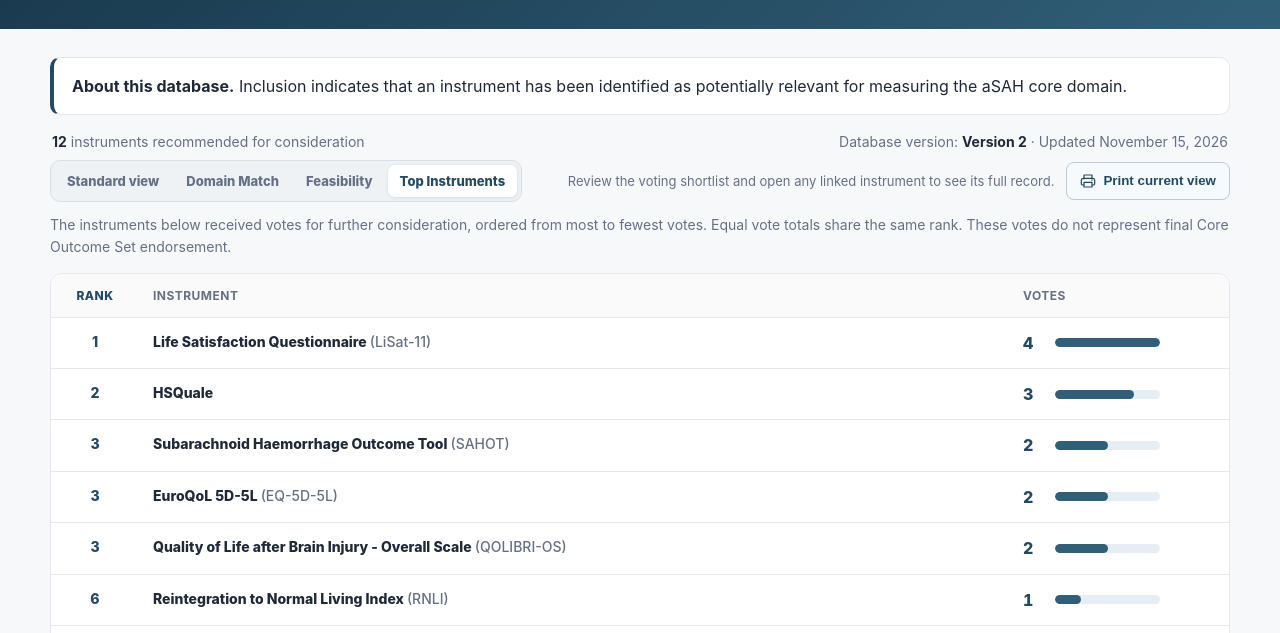
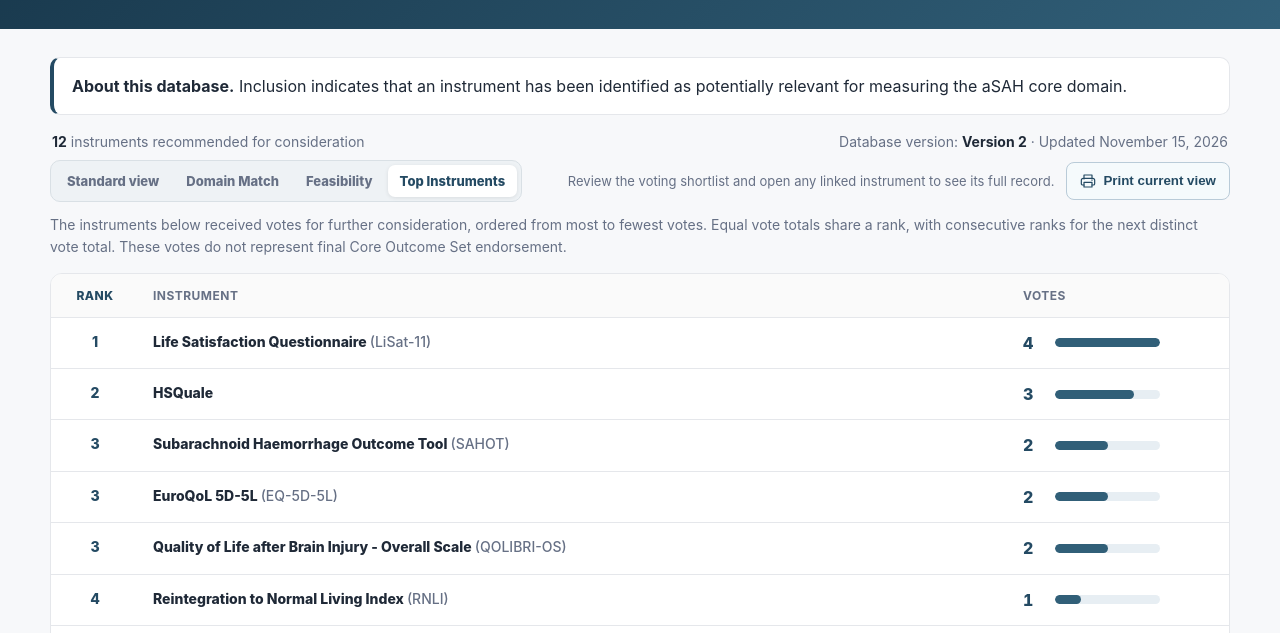
Before and after one commit to SeanFTPatterson/Health-Related-Quality-of-Life-, a plain HTML site: page index.html in a window 1280 px wide. Both pictures are taken after a click on the button "Top Instruments". Shown: the part 167-800 px from the top of the page. Drawn offline with Linux system fonts and the light colour scheme.

Commit message:
Add files via upload

```diff
--- a/index.html
+++ b/index.html
@@ -308,7 +308,7 @@
   </div>
 
   <section id="topView" hidden aria-label="Top instruments recommended for consideration">
-     <p class="top-intro">The instruments below received votes for further consideration, ordered from most to fewest votes. Equal vote totals share the same rank. These votes do not represent final Core Outcome Set endorsement.</p>
+     <p class="top-intro">The instruments below received votes for further consideration, ordered from most to fewest votes. Equal vote totals share a rank, with consecutive ranks for the next distinct vote total. These votes do not represent final Core Outcome Set endorsement.</p>
      <div class="table-card"><div class="table-wrap"><table class="top-table">
        <thead><tr><th scope="col" class="top-rank">Rank</th><th scope="col">Instrument</th><th scope="col" class="top-votes">Votes</th></tr></thead>
        <tbody id="topBody"></tbody>
@@ -971,7 +971,7 @@ function findTopRecord(recommendation){
 function getTopRows(){
   let previousVotes=null,rank=0;
   return [...topRecommendations].sort((a,b)=>b.votes-a.votes).map((recommendation,index)=>{
-    if(recommendation.votes!==previousVotes) rank=index+1;
+    if(recommendation.votes!==previousVotes) rank+=1;
     previousVotes=recommendation.votes;
     return {...recommendation,rank,record:findTopRecord(recommendation)};
   });
```
